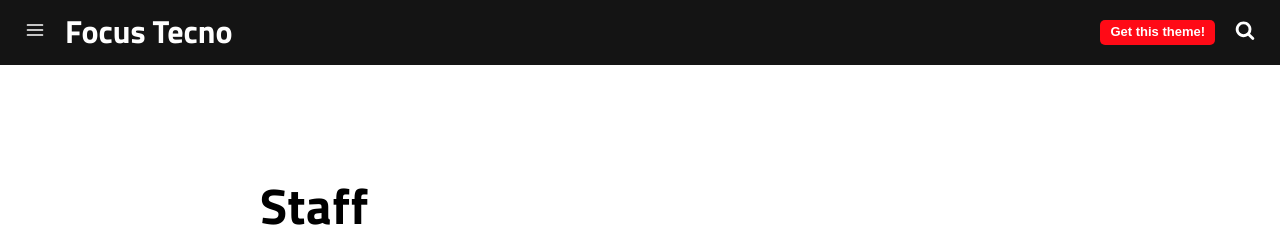
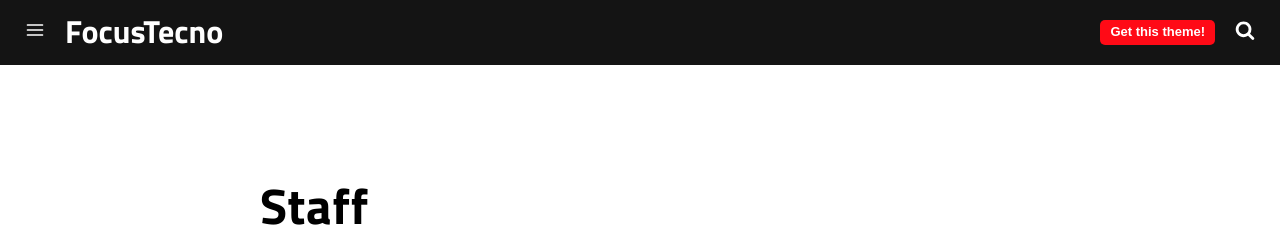
Before and after one commit to Focustecno/incredible-parsley, a Jekyll site: the page built from staff.html, in a window 1280 px wide. Shown: the top 227 px of the page. Built offline with Jekyll 4.4.1, drawn with Linux system fonts in a browser that asks for light colours; a script that is not in the unit is left out.

Commit message:
_config.yml: changed

```diff
--- a/_config.yml
+++ b/_config.yml
@@ -1,4 +1,4 @@
-name: Focus Tecno
+name: FocusTecno
 title: Jekflix | A blog theme for Jekyll
 description: >-
   Jekflix is a template for Jekyll inspired by Netflix and made by Thiago
```
